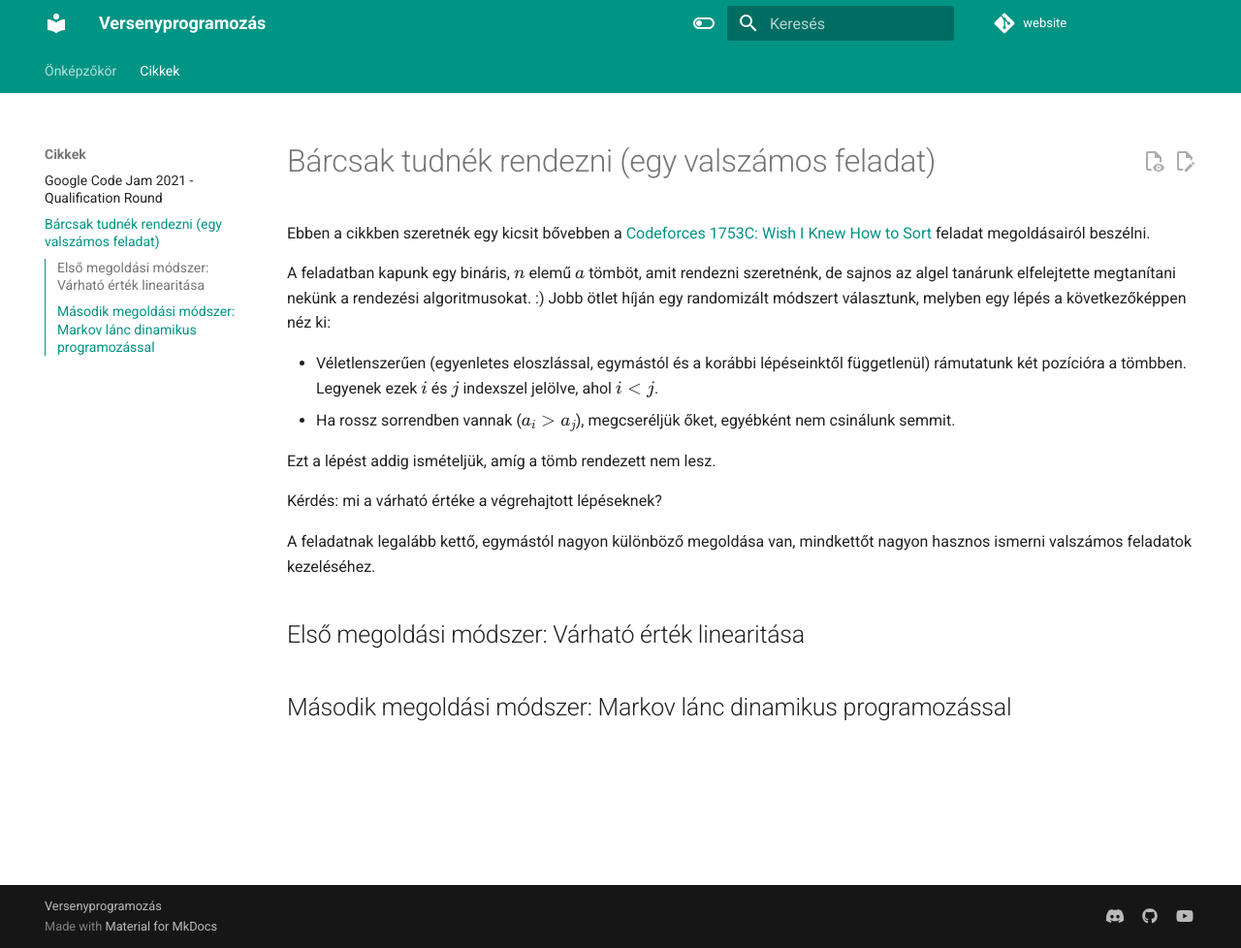
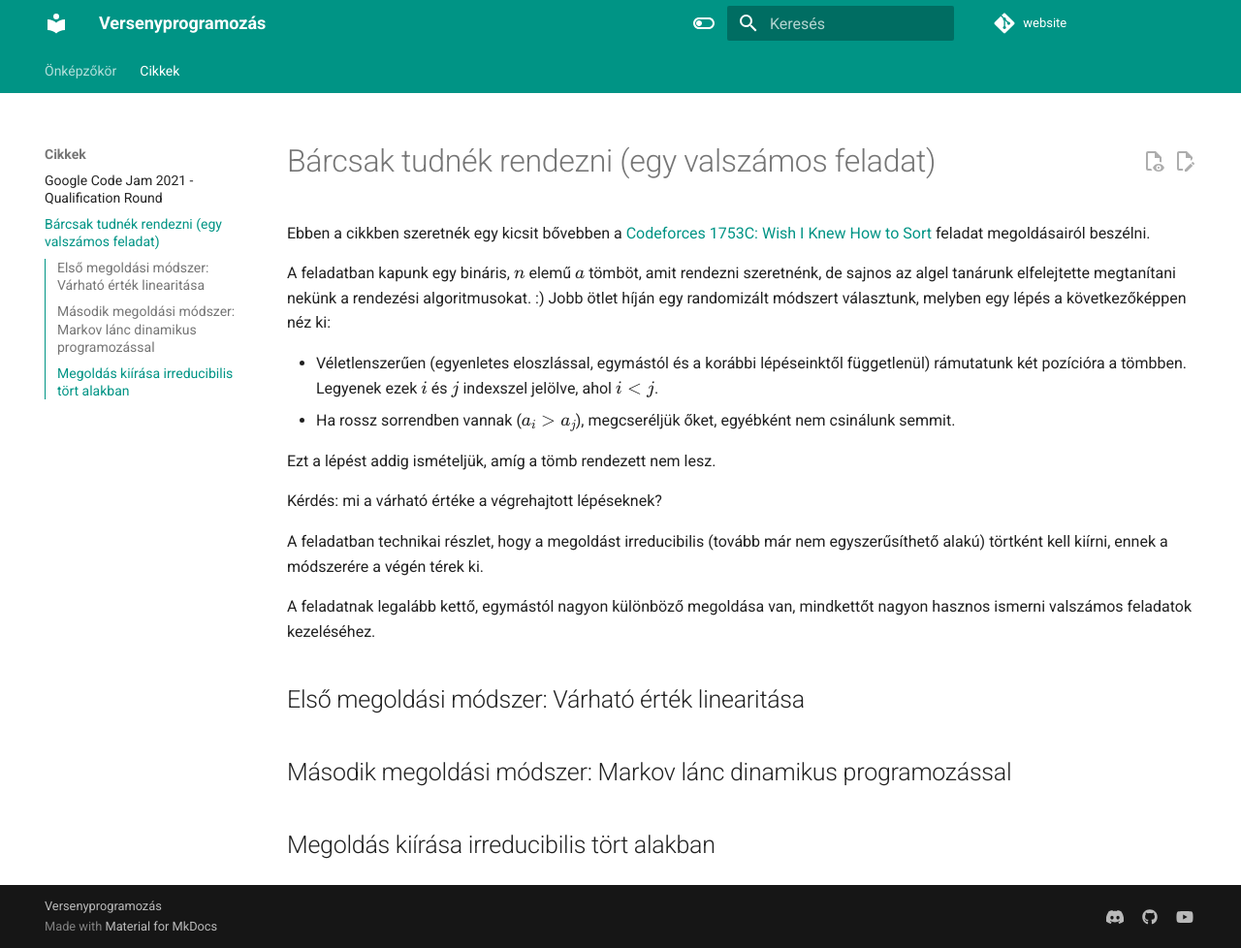
Before and after one commit to nemkin/versenyprogramozas-hu, an MkDocs documentation site: the page built from docs/cikkek/2022_04_13_barcsak_tudnek_rendezni_egy_valszamos_feladat.md, in a window 1280 px wide and 978 px high. Shown: the whole window at 97% size. Built offline with MkDocs 1.6.1 and Material for MkDocs 9.7.7, drawn with Linux system fonts in a browser that asks for light colours; comment, search, counter and statistics services are not loaded.

Commit message:
Update 2022_04_13_barcsak_tudnek_rendezni_egy_valszamos_feladat.md

```diff
--- a/docs/cikkek/2022_04_13_barcsak_tudnek_rendezni_egy_valszamos_feladat.md
+++ b/docs/cikkek/2022_04_13_barcsak_tudnek_rendezni_egy_valszamos_feladat.md
@@ -11,8 +11,15 @@ Ezt a lépést addig ismételjük, amíg a tömb rendezett nem lesz.
 
 Kérdés: mi a várható értéke a végrehajtott lépéseknek?
 
+A feladatban technikai részlet, hogy a megoldást irreducibilis (tovább már nem egyszerűsíthető alakú) törtként kell kiírni, ennek a módszerére a végén térek ki.
+
 A feladatnak legalább kettő, egymástól nagyon különböző megoldása van, mindkettőt nagyon hasznos ismerni valszámos feladatok kezeléséhez.
 
 ## Első megoldási módszer: Várható érték linearitása
 
+
+
 ## Második megoldási módszer: Markov lánc dinamikus programozással
+
+
+## Megoldás kiírása irreducibilis tört alakban
```
